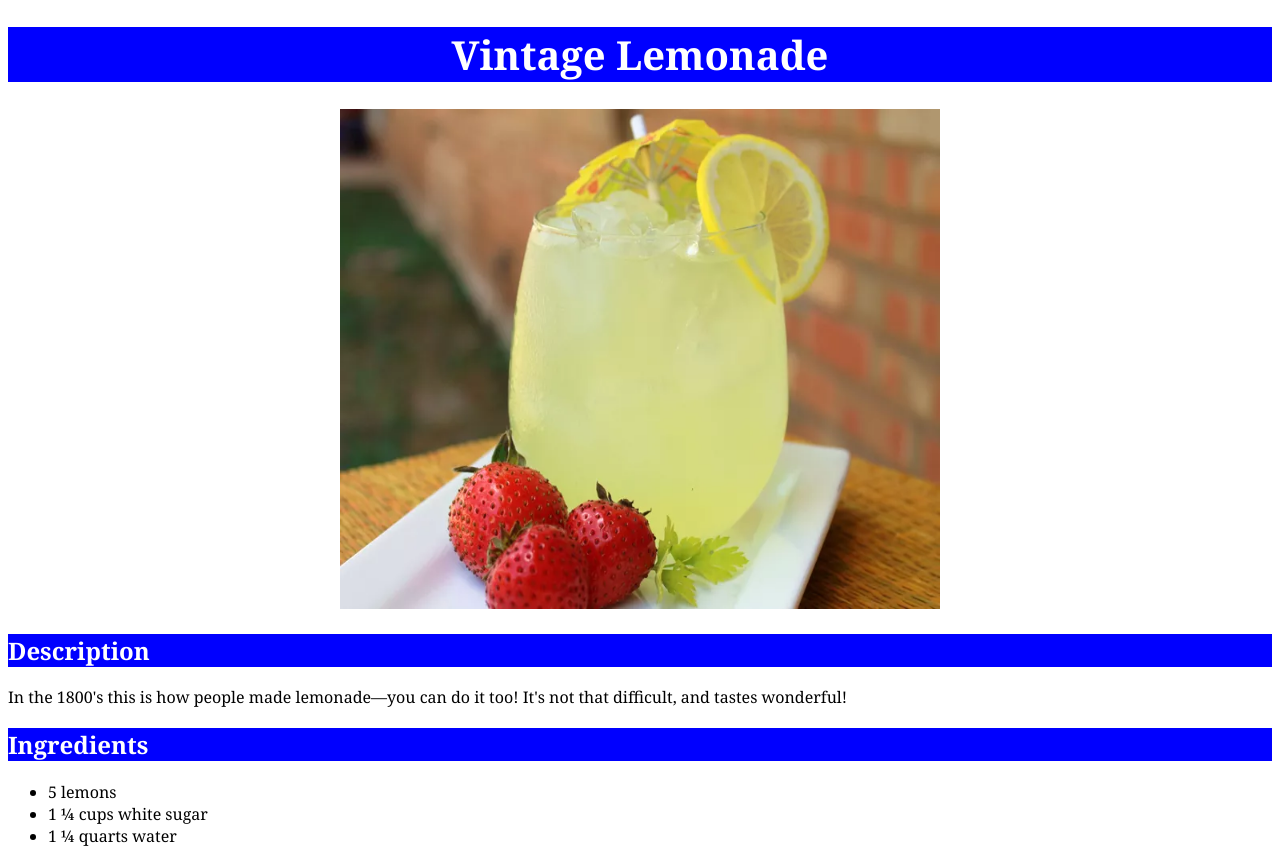
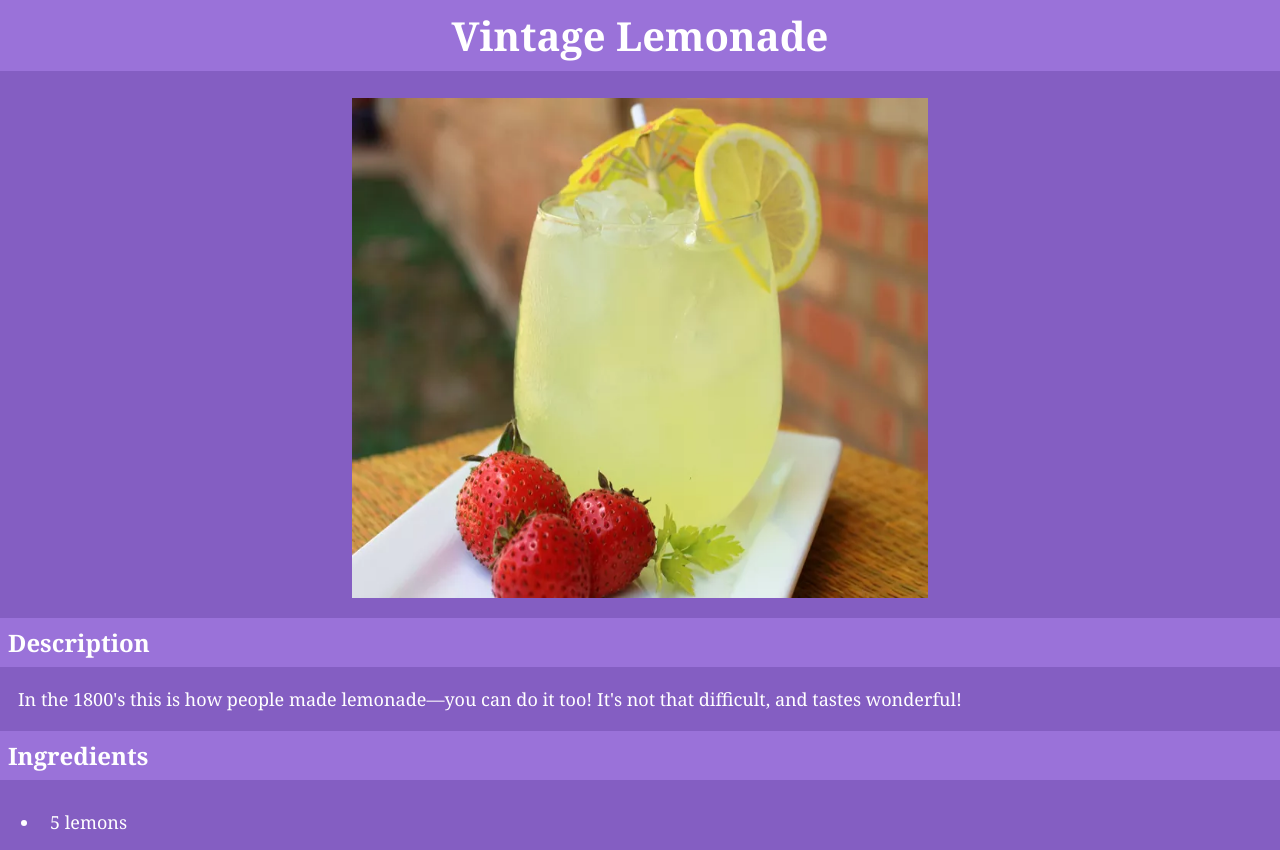
Before and after one commit to ahmadnourallah/odin-recipes, a plain HTML site: page recipes/vintage-lemonade.html in a window 1280 px wide. Shown: the top 850 px of the page. Drawn offline with Linux system fonts and the light colour scheme.

Commit message:
Change the colors and the box model

```diff
--- a/style.css
+++ b/style.css
@@ -1,25 +1,43 @@
-* {
+body {
     font-family: Georgia, sans-serif;
+    background-color: #845ec2;
+    margin: 0;
+    padding: 0;
 }
 
-.imgContainer, h1 {
+p, li {
+    color: white;
+    font-size: 18px;
+}
+
+p {
+    margin: 18px;
+}
+
+h1 {
     text-align: center;
+    margin-top: 0px;
+    font-size: 40px;
 }
 
 img {
     height: 500px;
-    width: 600px;
+    width: 45%;
+    display: block;
+    margin: 0px auto;
 }
 
 h1, h2 {
     color: white;
-    background-color: blue;
+    background-color: #9a72d9;
+    padding: 8px;
 }
 
-h1 {
-    font-size: 40px;
+a {
+    color: white;
 }
 
-a:hover {
-    color: black;
+li {
+    padding: 10px;
+    margin: 20px 0px;
 }
```
